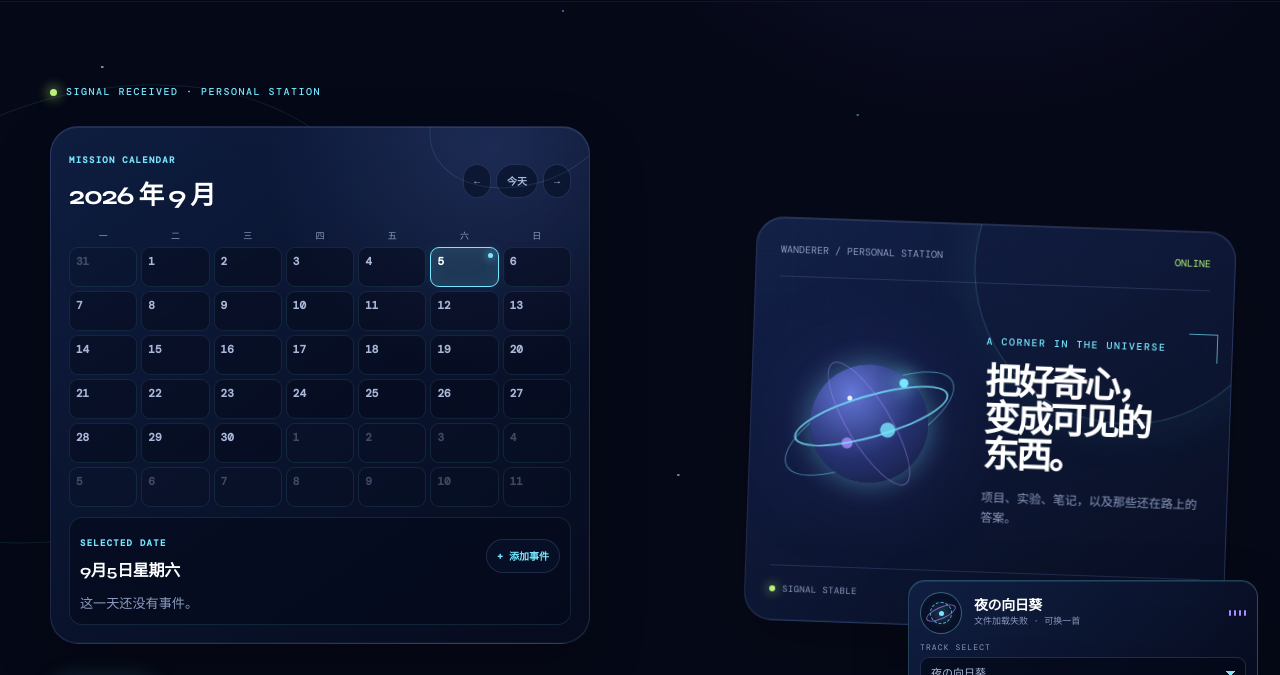
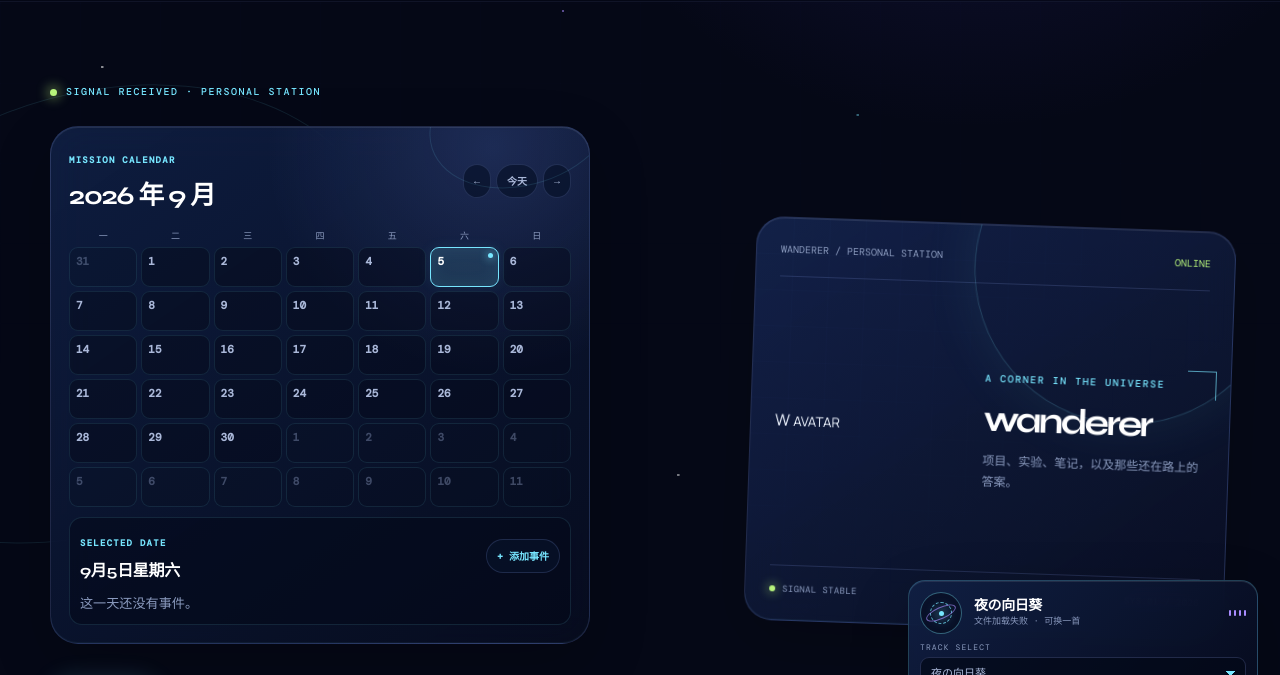
Before and after one commit to wandererpg/personal_web, a plain HTML site: page index.html in a window 1280 px wide. Shown: the part 77-752 px from the top of the page. Drawn offline with nearby package versions, Linux system fonts and the light colour scheme.

Commit message:
feat: replace station planet with wanderer avatar

```diff
--- a/index.html
+++ b/index.html
@@ -123,17 +123,21 @@
 
           <div class="hero-visual" aria-label="个人空间的星际视觉装置">
             <div class="station-panel liquid-glass" data-liquid-glass>
+              <span class="station-nebula" aria-hidden="true"></span>
               <div class="station-topline">
                 <span>WANDERER / PERSONAL STATION</span>
                 <span>ONLINE</span>
               </div>
               <div class="station-content">
-                <div class="planet-stage">
-                  <div class="planet" role="img" aria-label="带有轨道的发光蓝色星球"></div>
+                <div class="avatar-stage">
+                  <div class="avatar-placeholder" role="img" aria-label="Wanderer 头像占位符">
+                    <span aria-hidden="true">W</span>
+                    <small aria-hidden="true">AVATAR</small>
+                  </div>
                 </div>
                 <div class="station-copy">
                   <span class="section-label">A corner in the universe</span>
-                  <h2>把好奇心，变成可见的东西。</h2>
+                  <h2>wanderer</h2>
                   <p>项目、实验、笔记，以及那些还在路上的答案。</p>
                 </div>
               </div>
```
Also changed, not shown: tests/site-smoke.mjs (+13 -0 lines).
